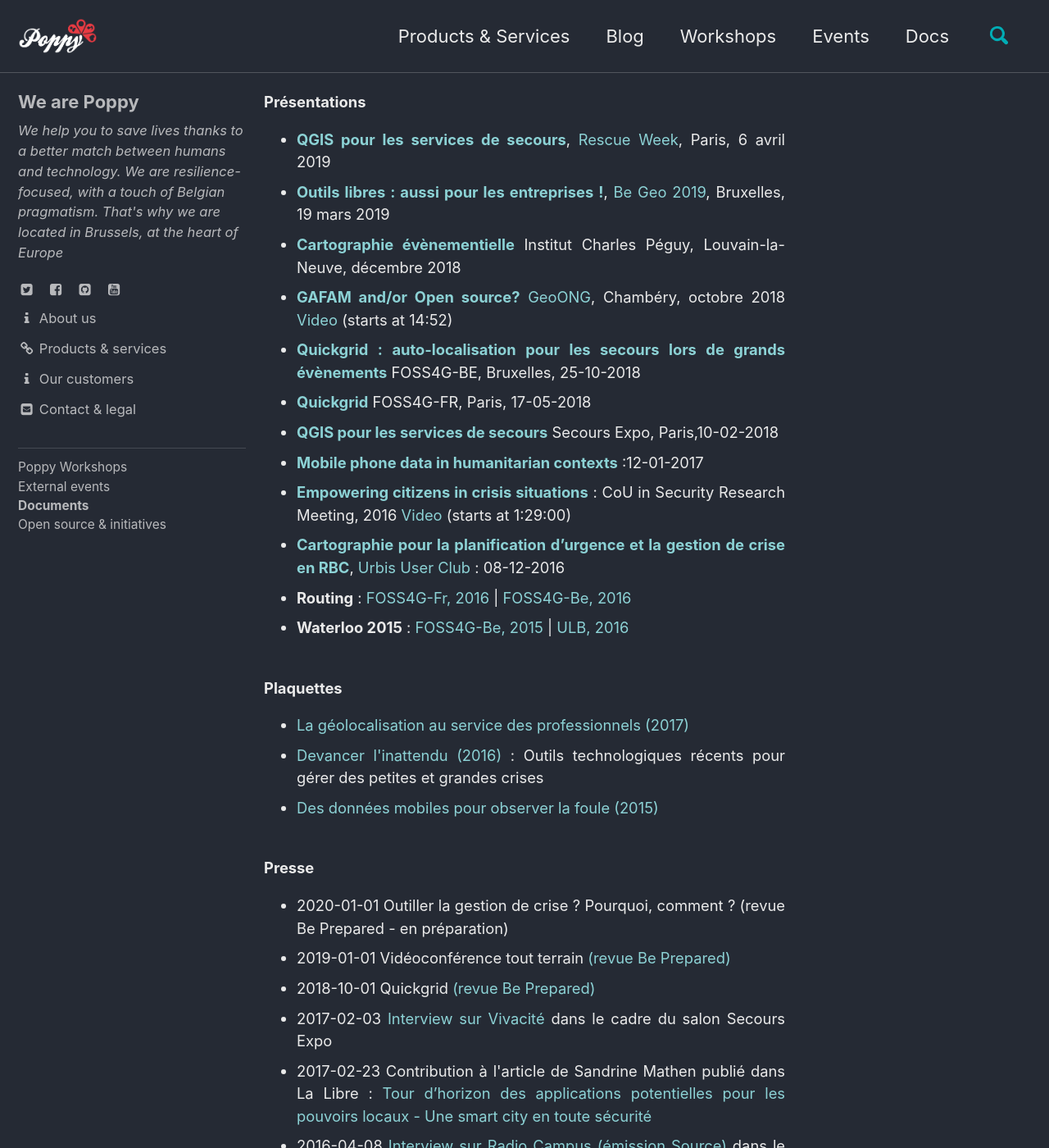
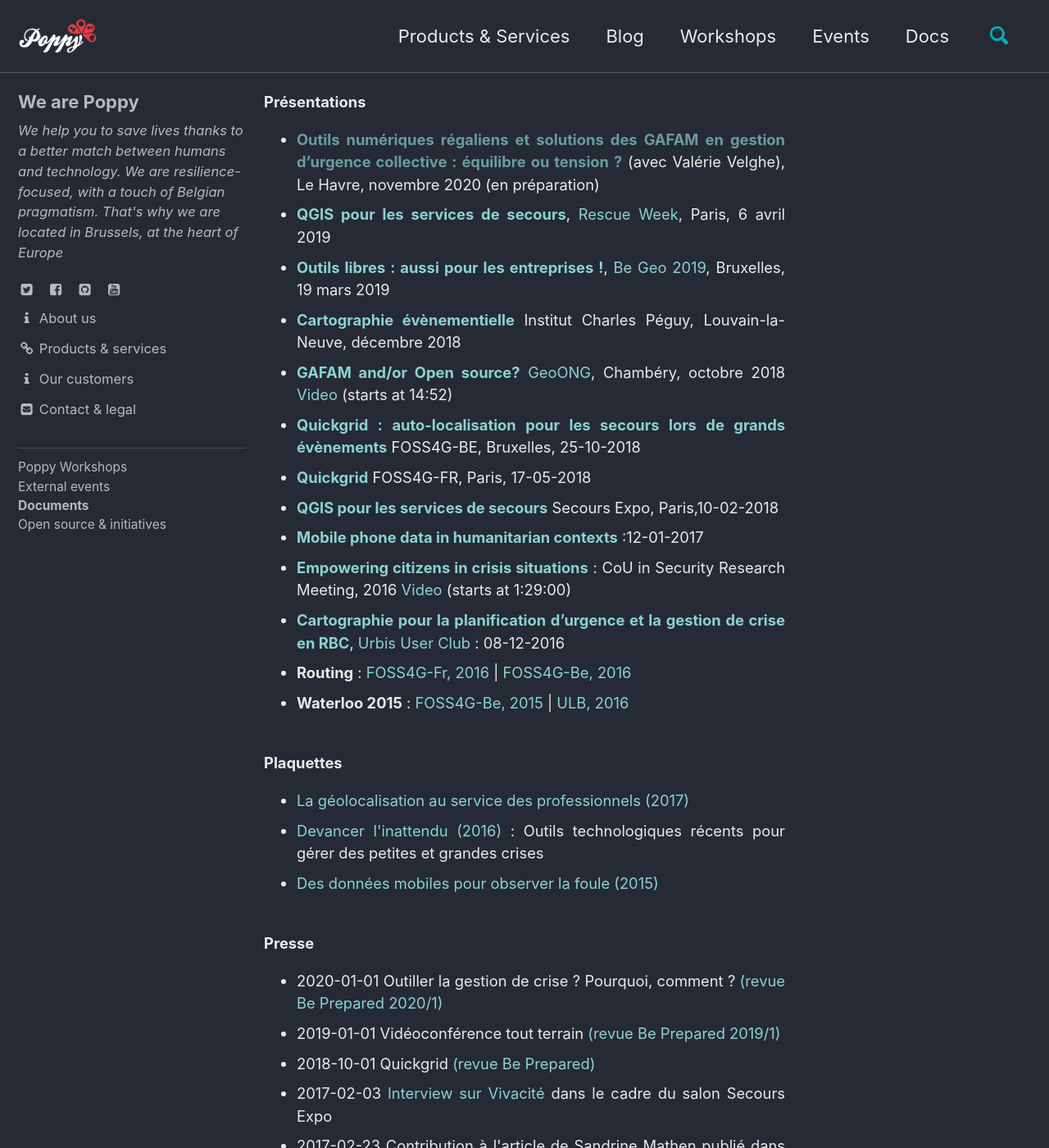
Before and after one commit to ccloquet/ccloquet.github.io, a Jekyll site: the page built from _pages/presas.html, in a window 1280 px wide and 1400 px high. Shown: the whole window at 82% size. Built offline with Jekyll 4.4.1, drawn with Linux system fonts in a browser that asks for light colours; cached includes are drawn as plain includes.

Commit message:
Update presas.html

```diff
--- a/_pages/presas.html
+++ b/_pages/presas.html
@@ -3,6 +3,7 @@ permalink: /presas/
 ---
 <b>Présentations</b>
 <ul class='class_ul'>
+<li><a href=''><b>Outils numériques régaliens et solutions des GAFAM en gestion d’urgence collective : équilibre ou tension ?</b></a> (avec Valérie Velghe), Le Havre, novembre 2020 (en préparation)</li>
 <li><a href="https://docs.my-poppy.eu/201904_secours_expo_QGIS.pdf"><b>QGIS pour les services de secours</b></a>, <a href="http://www.rescue-week.com/accueil.html">Rescue Week</a>, Paris, 6 avril 2019</li>
 <li><a href="https://docs.my-poppy.eu/201903_begeo_track_6_osgeo_christophe_cloquet.pdf"><b>Outils libres : aussi pour les entreprises !</b></a>, <a href='https://begeo2019.be/fr/track-6'>Be Geo 2019</a>, Bruxelles, 19 mars 2019</li>
 <li><a href='https://docs.my-poppy.eu/20181203_carto_101_charles_peguy_pour_diffusion.pdf'><b>Cartographie évènementielle</b></a> Institut Charles Péguy, Louvain-la-Neuve, décembre 2018</li>
@@ -29,8 +30,8 @@ permalink: /presas/
 <br>
 <b>Presse</b>
 <ul>
-<li>2020-01-01 Outiller la gestion de crise ? Pourquoi, comment ? (revue Be Prepared - en préparation)</li>
-<li>2019-01-01 Vidéoconférence tout terrain <a href='https://www.diekeure.be/fr-be/professional/9290/be-prepared-nr-1-2019-tijdschrift-voor-noodplanning-en-crisisbeheer-be-prepared-n-1-2019-revue-de-planification-durgence-et-de-gestion-de-crise'>(revue Be Prepared)</a> </li>
+<li>2020-01-01 Outiller la gestion de crise ? Pourquoi, comment ? <a href='https://www.diekeure.be/nl-be/professional/10030/be-prepared-nr-1-2020-tijdschrift-voor-noodplanning-en-crisisbeheer-be-prepared-n-1-2020-revue-de-planification-durgence-et-de-gestion-de-crise'>(revue Be Prepared 2020/1)</a></li>
+<li>2019-01-01 Vidéoconférence tout terrain <a href='https://www.diekeure.be/fr-be/professional/9290/be-prepared-nr-1-2019-tijdschrift-voor-noodplanning-en-crisisbeheer-be-prepared-n-1-2019-revue-de-planification-durgence-et-de-gestion-de-crise'>(revue Be Prepared 2019/1)</a> </li>
 <li>2018-10-01 Quickgrid <a href='https://www.diekeure.be/fr-be/professional/9163/be-prepared-nr-3-2018-tijdschrift-voor-noodplanning-en-crisisbeheer-be-prepared-n-3-2018-revue-de-planification-durgence-et-de-gestion-de-crise'>(revue Be Prepared)</a></li>
 <li>2017-02-03 <a href='https://docs.my-poppy.eu/Journal de 7h30 vendredi 0302.mp3'>Interview sur Vivacité</a> dans le cadre du salon Secours Expo</li>
 <li>2017-02-23 Contribution à l'article de Sandrine Mathen publié dans La Libre : <a href='https://www.lalibre.be/economie/digital/tour-d-horizon-des-applications-potentielles-pour-les-pouvoirs-locaux-une-smart-city-en-toute-securite-58a455cecd702bc31933b308'>Tour d’horizon des applications potentielles pour les pouvoirs locaux - Une smart city en toute sécurité</a></li>
```
